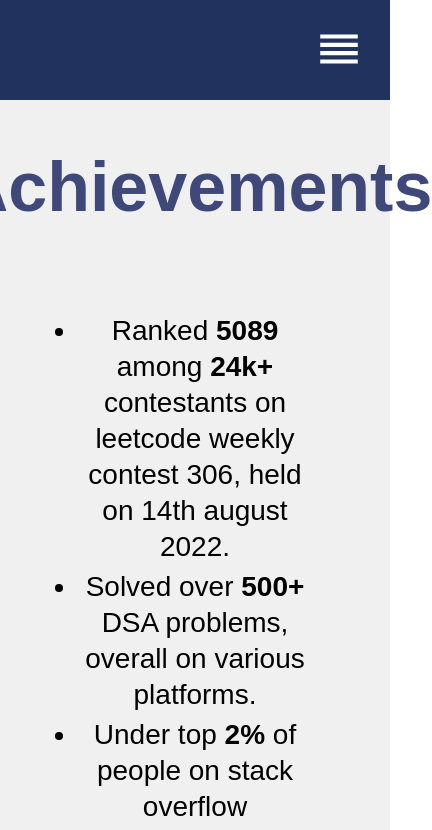
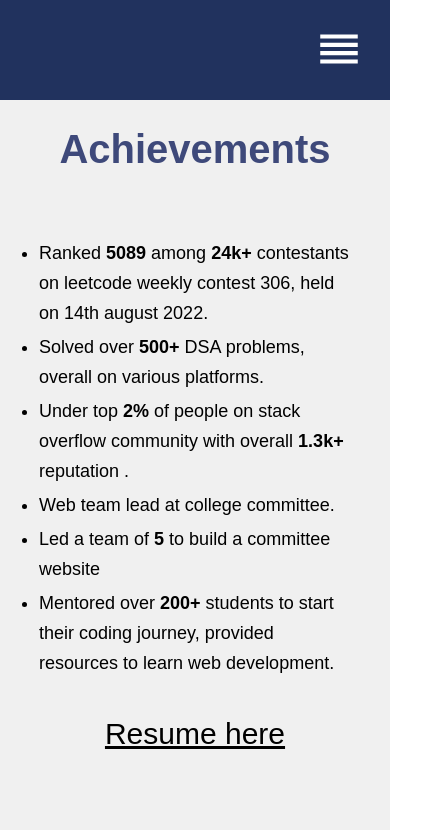
Before and after one commit to hritik2002/Portfolio-website, a React (Create React App) app: page /achievements in a window 390 px wide. Shown: the top 830 px of the page, 432 px wide, since content can reach past the window. Built offline with nearby package versions, Linux system fonts and the light colour scheme.

Commit message:
Add media query to achievements

```diff
--- a/src/pages/Achievements.jsx
+++ b/src/pages/Achievements.jsx
@@ -27,6 +27,7 @@ export default function Achievements() {
           provided resources to learn web development.
         </li>
       </ul>
+
       <a
         href="https://drive.google.com/file/d/1iA5ni9-_rEGYZrIxnrhfq0vXCoeCmjQM/view"
         target={"_blank"}
--- a/src/styles/Achievements.css
+++ b/src/styles/Achievements.css
@@ -62,3 +62,26 @@
     font-size: 30px;
   }
 }
+
+@media only screen and (max-width: 600px) {
+  .achievements h1 {
+    font-size: 40px;
+  }
+
+  .achievements li {
+    font-size: 18px;
+    line-height: 12px;
+  }
+  .achievements .list {
+    width: 80%;
+    text-align: left;
+  }
+  .achievements .list li {
+    line-height: 30px;
+  }
+  .achievements .prompt {
+    margin-top: 10px;
+    font-size: 20px;
+    width: 80%;
+  }
+}
```
